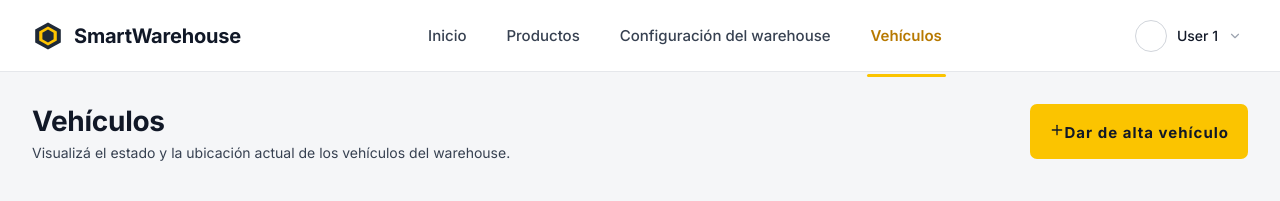
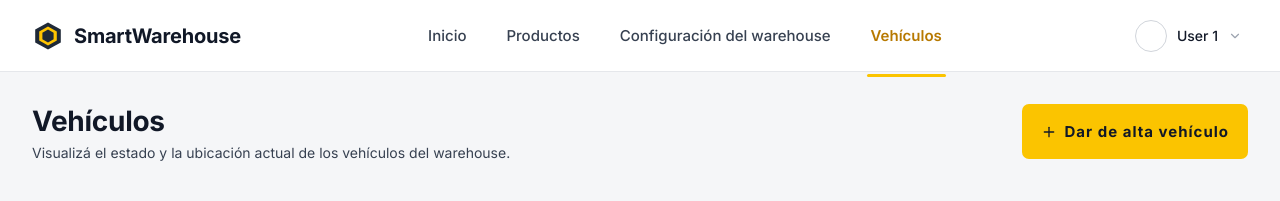
Before and after one commit to Warehouse-USAL/smarthouse_webapp, a React (Vite) app: page /vehiculos in a window 1280 px wide. Shown: the top 201 px of the page. Built offline with nearby package versions, Linux system fonts and the light colour scheme.

Commit message:
Refactor Button component styles to improve layout and alignment; add flexbox properties for better spacing and centering

```diff
--- a/src/components/ui/Button/Button.css
+++ b/src/components/ui/Button/Button.css
@@ -5,6 +5,10 @@
 }
 
 .button {
+  display: inline-flex;
+  align-items: center;
+  justify-content: center;
+  gap: 8px;
   width: 100%;
   height: 55px;
   border-radius: var(--radius-soft);
@@ -17,6 +21,7 @@
   transition: all var(--transition-duration-button);
   transition: background-color 120ms ease, transform 80ms ease, border-color 120ms ease, color 120ms ease;
   white-space: nowrap;
+  line-height: 1;
 }
 
 .button:disabled {
```
